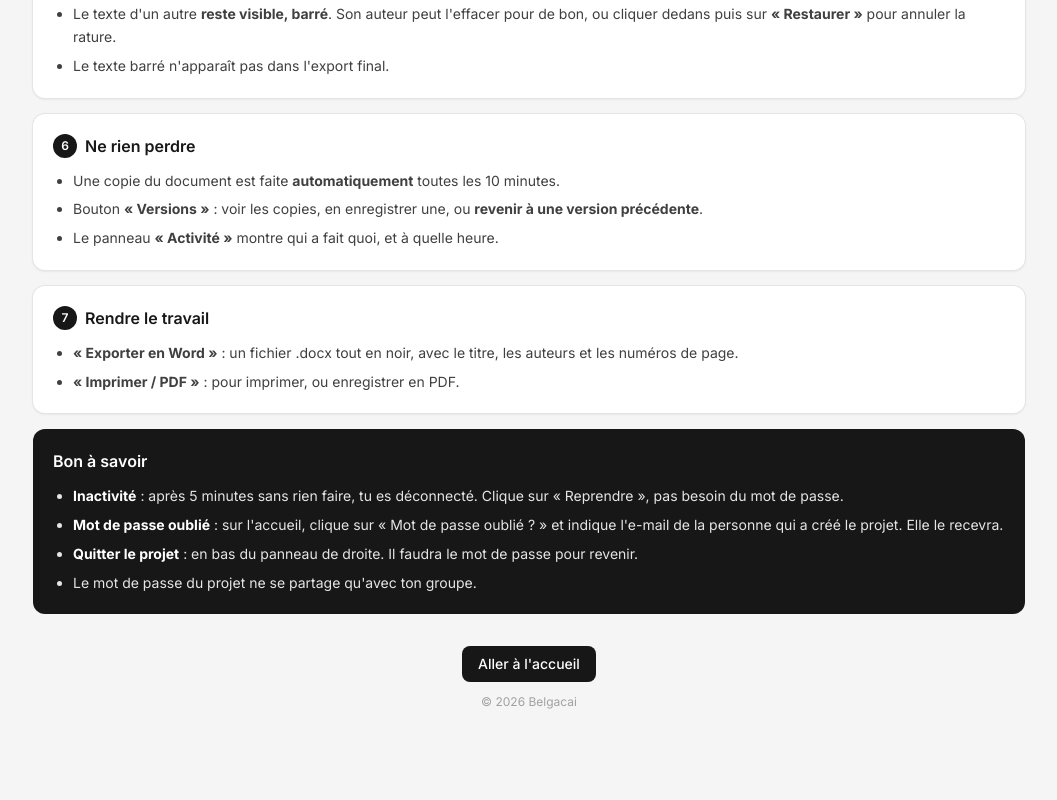
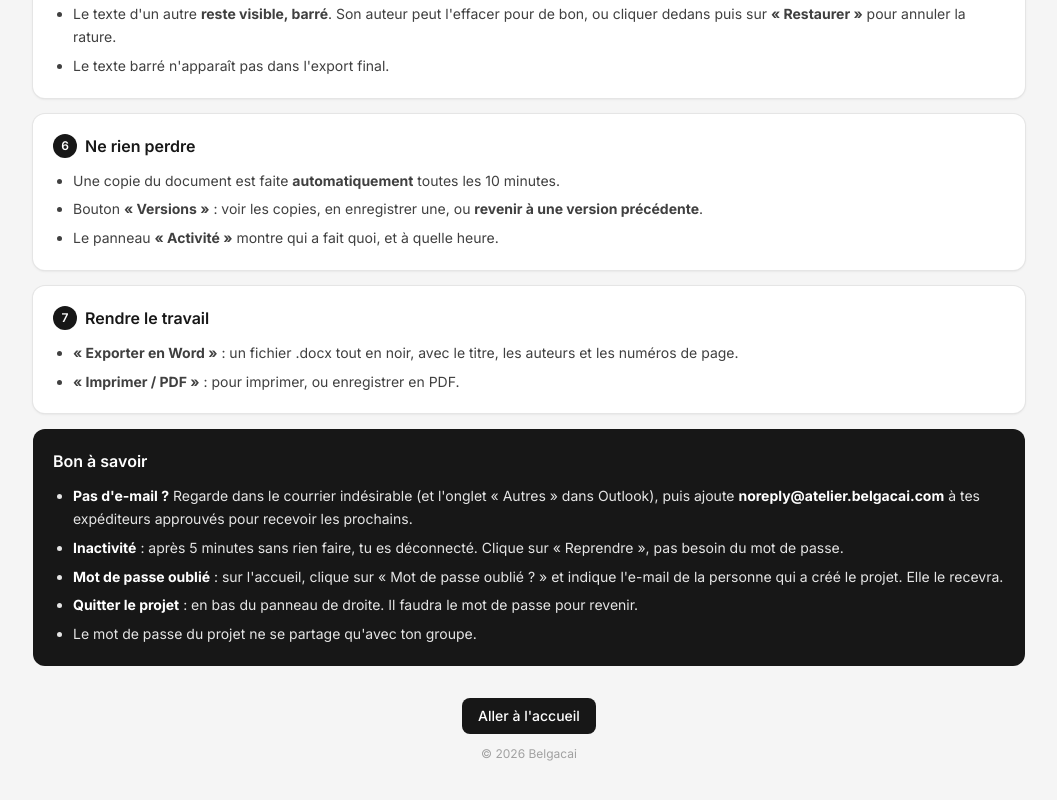
Before and after one commit to BauwensThomas/atelier-de-groupe, a Next.js app: page /aide in a window 1280 px wide. Shown: the part 1030-1830 px from the top of the page, without its empty margins (111-1168 px from the left). Before the commit the page ends 1780 px from the top, so only its background shows below. Built offline with nearby package versions, Linux system fonts and the light colour scheme.

Commit message:
Aide : conseil si l'e-mail n'arrive pas
Courrier indésirable, onglet "Autres" d'Outlook, et ajout de
noreply@atelier.belgacai.com aux expéditeurs approuvés.

Co-Authored-By: Claude Opus 5.5 <noreply@anthropic.com>

```diff
--- a/app/aide/page.tsx
+++ b/app/aide/page.tsx
@@ -161,6 +161,12 @@ export default function HelpPage() {
           <h2 className="mb-3 text-base font-semibold text-white">Bon à savoir</h2>
           <ul className="list-disc space-y-1.5 pl-5">
             <li>
+              <strong className="text-white">Pas d&apos;e-mail ?</strong> Regarde dans le courrier indésirable (et
+              l&apos;onglet « Autres » dans Outlook), puis ajoute{" "}
+              <strong className="text-white">noreply@atelier.belgacai.com</strong> à tes expéditeurs approuvés pour
+              recevoir les prochains.
+            </li>
+            <li>
               <strong className="text-white">Inactivité</strong> : après 5 minutes sans rien faire, tu es déconnecté.
               Clique sur « Reprendre », pas besoin du mot de passe.
             </li>
```
